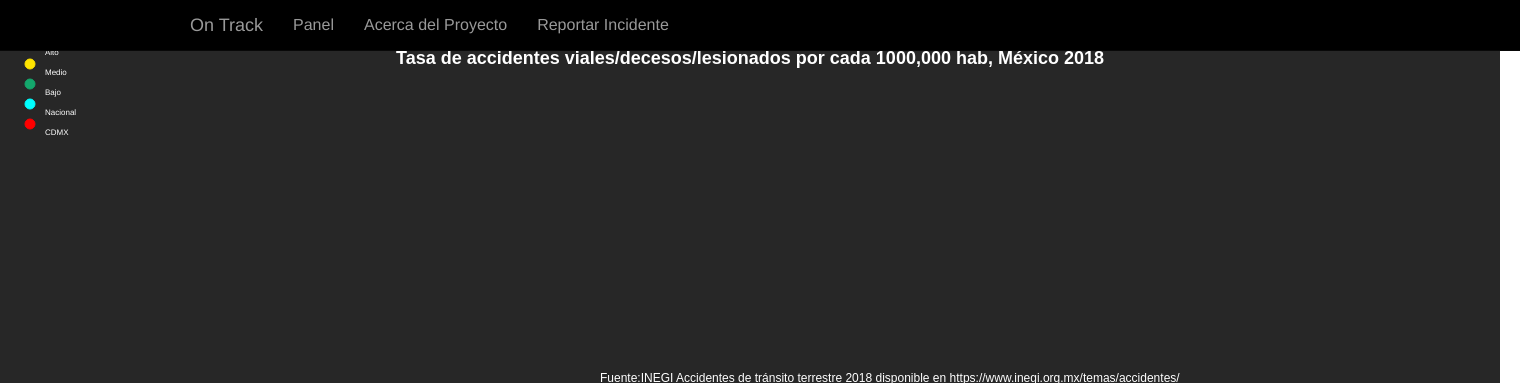
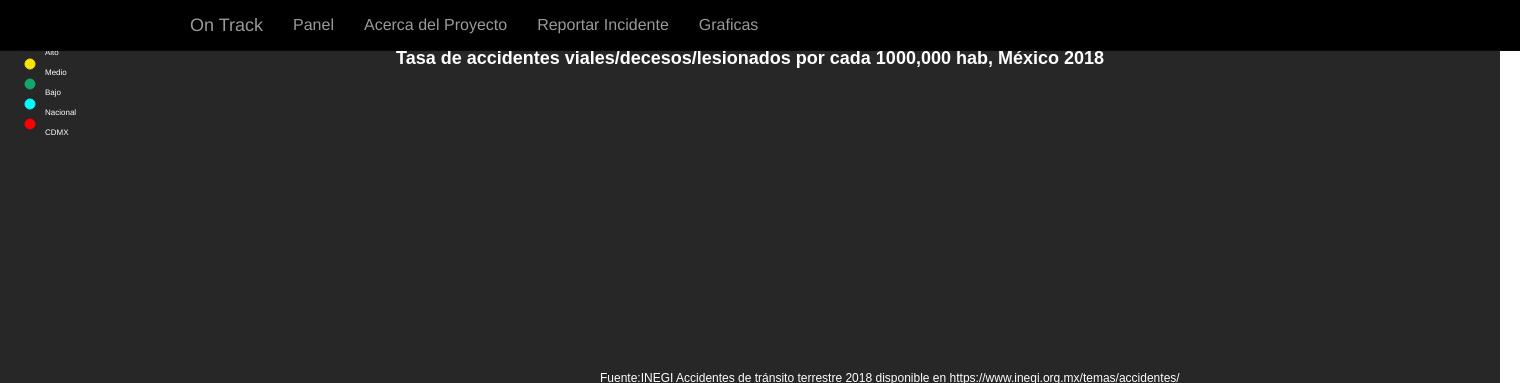
Before and after one commit to brunofelippemm/OnTrack, a Flask app: page /graphs in a window 1520 px wide. Shown: the top 383 px of the page. Run offline with Flask 2, Linux system fonts and the light colour scheme; some libraries are stand-ins or nearby versions.

Commit message:
added graphs panel

```diff
--- a/On_track/templates/graphs.html
+++ b/On_track/templates/graphs.html
@@ -30,6 +30,8 @@
                     <li><a href="{{ url_for('panel') }}">Panel</a></li>
                     <li><a href="{{ url_for('about') }}">Acerca del Proyecto</a></li>
                     <li><a href="{{ url_for('contact') }}">Reportar Incidente</a></li>
+                    <li><a href="{{ url_for('graphs') }}">Graficas</a></li>
+
                 </ul>
             </div>
         </div>
```
